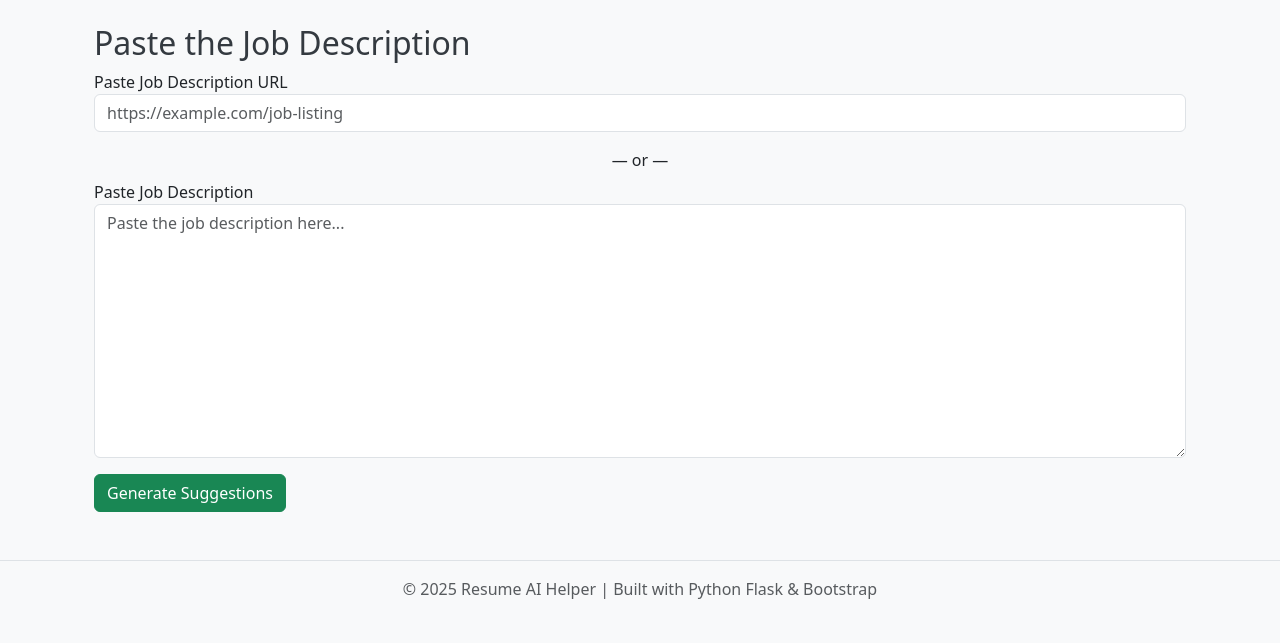
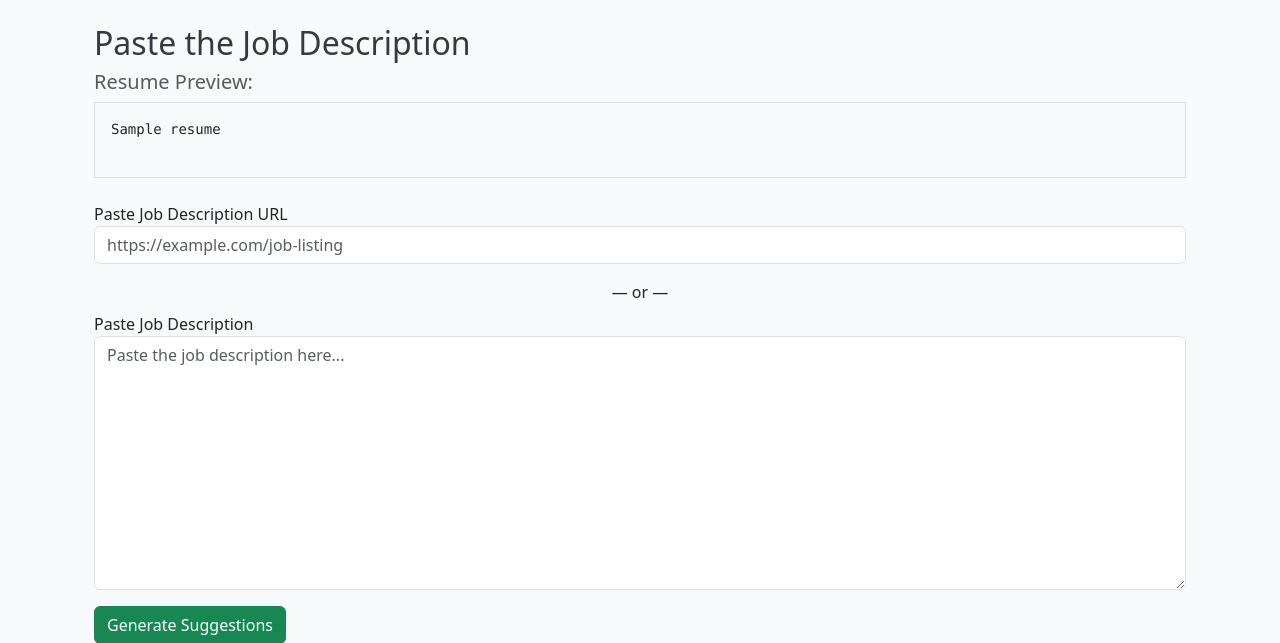
Before and after one commit to gustavowmarques/resume-ai-helper, a Flask app: template templates/job_description.html in a window 1280 px wide. Shown: the part 56-699 px from the top of the page. Before the commit the page ends 655 px from the top, so only its background shows below. Run offline with Flask 3, Linux system fonts and the light colour scheme; the template is opened without the code that fills it: most values are stand-ins (such as "Sample title", 1, 10 or a date in 2020); some libraries are stand-ins or nearby versions.

Commit message:
resume preview added

```diff
--- a/app.py
+++ b/app.py
@@ -29,20 +29,20 @@ def home():
 
 @app.route("/upload_resume", methods=["GET", "POST"])
 def upload_resume():
-    print("📥 /upload_resume triggered")
+    print(" /upload_resume triggered")
 
     if request.method == "POST":
-        print("✅ POST method received on /upload_resume")
+        print("POST method received on /upload_resume")
 
         resume_text = request.form.get("resume", "").strip()
-        print(f"📝 Pasted resume length: {len(resume_text)} characters")
+        print(f"Pasted resume length: {len(resume_text)} characters")
 
         uploaded_file = request.files.get("resume_file")
 
         if uploaded_file and uploaded_file.filename != "":
             filename = secure_filename(uploaded_file.filename)
             file_ext = os.path.splitext(filename)[1].lower()
-            print(f"📄 Uploaded file: {filename}")
+            print(f"Uploaded file: {filename}")
 
             try:
                 if file_ext == ".txt":
@@ -58,16 +58,16 @@ def upload_resume():
                 else:
                     return render_template("upload_resume.html", error="Unsupported file format.")
 
-                print(f"📄 Extracted resume from file: {len(resume_text)} characters")
+                print(f"Extracted resume from file: {len(resume_text)} characters")
 
             except Exception as e:
-                print(f"❌ Error reading file: {e}")
+                print(f"Error reading file: {e}")
                 return render_template("upload_resume.html", error="There was an error processing the uploaded file.")
 
         if not resume_text:
             return render_template("upload_resume.html", error="Please upload a resume file or paste the text.")
 
-        # ✅ These must be inside the POST block
+        # These must be inside the POST block
         session["resume"] = resume_text
         return redirect(url_for("job_description"))
 
--- a/templates/job_description.html
+++ b/templates/job_description.html
@@ -1,6 +1,17 @@
 {% extends "base.html" %}
 {% block content %}
+
 <h2>Paste the Job Description</h2>
+
+{% if resume %}
+  <div class="mb-4">
+    <h5 class="text-muted">Resume Preview:</h5>
+    <pre style="max-height: 200px; overflow-y: auto; background-color: #f8f9fa; padding: 1rem; border: 1px solid #ddd;">
+{{ resume[:1500] }}
+    </pre>
+  </div>
+{% endif %}
+
 <form method="POST">
     <div class="mb-3">
         <label for="job_url">Paste Job Description URL</label>
```
